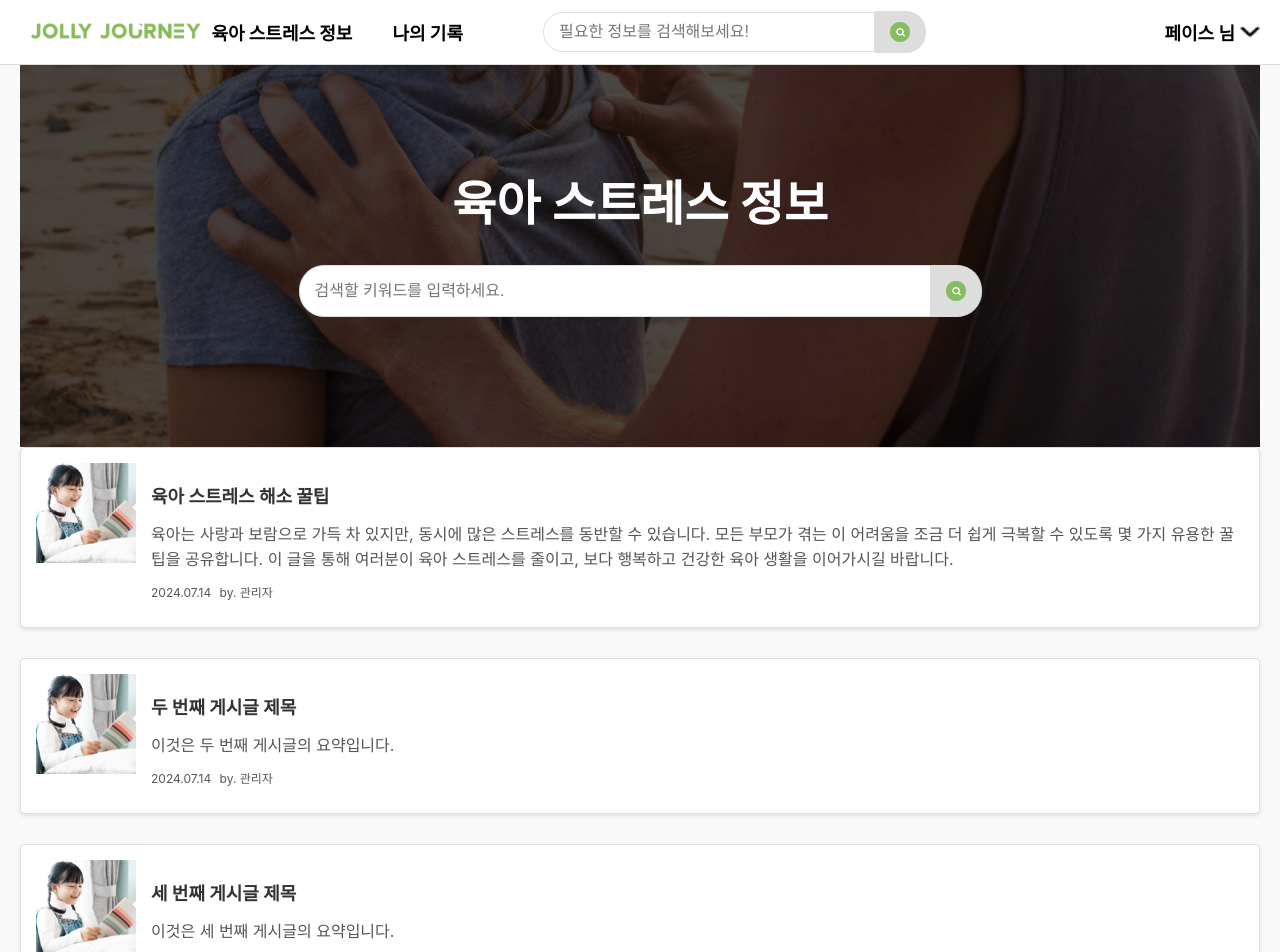
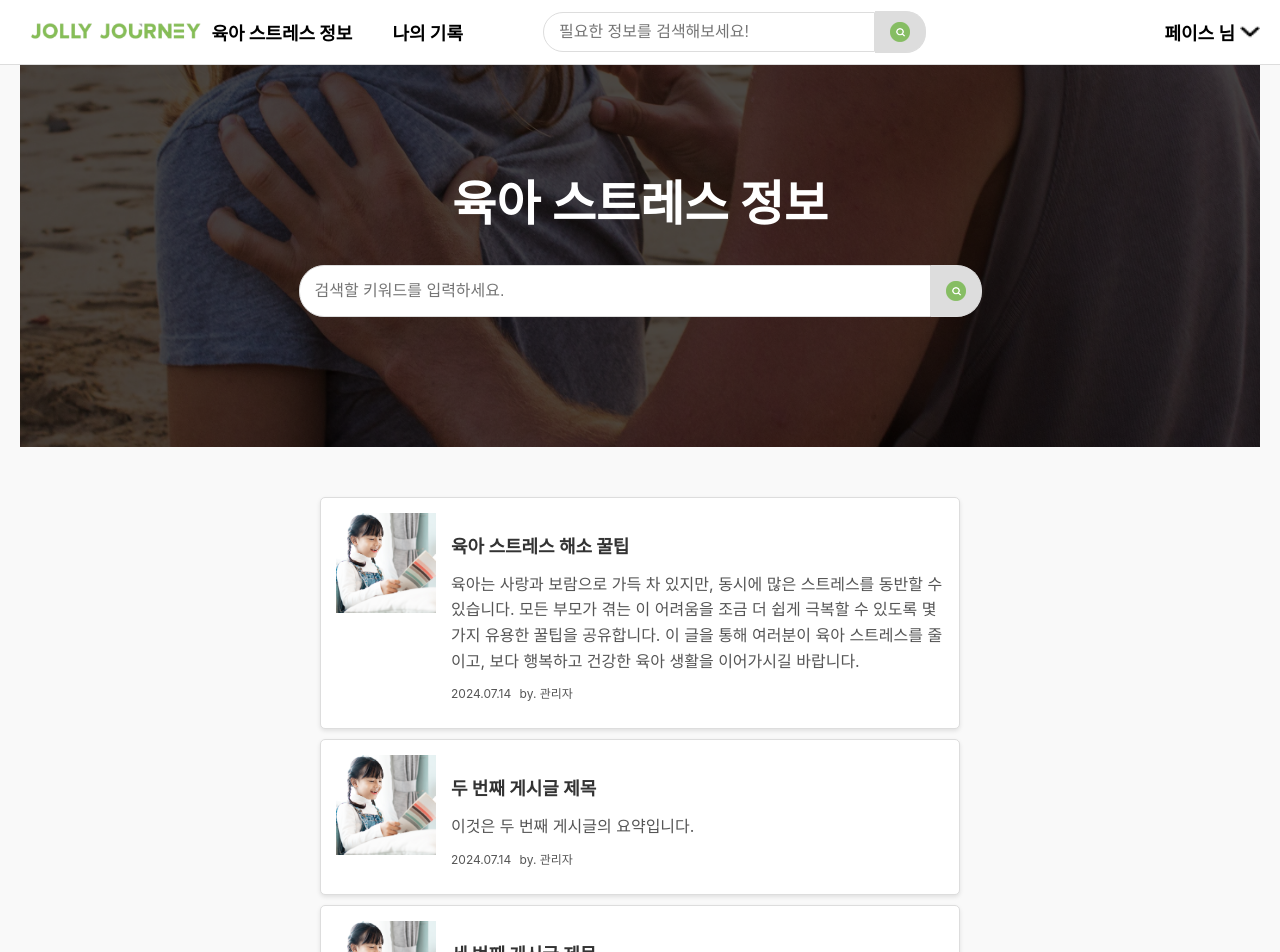
Before and after one commit to Likelion-YeungNam-Univ/12th-JollyJourney-FE, a React (Create React App) app: page / in a window 1280 px wide. Shown: the top 952 px of the page. Built offline with nearby package versions, Linux system fonts and the light colour scheme.

Commit message:
Same problem occured again and solved

```diff
--- a/src/components/board/Board.css
+++ b/src/components/board/Board.css
@@ -9,6 +9,7 @@
   padding: 100px 20px; /* 상하단 패딩 추가 */
   background: url('../../assets/images/Rectangle\ 6865.png') no-repeat center center; /* 배경 이미지 설정 */
   background-size: cover; /* 배경 이미지 크기 조정 */
+  margin-bottom: 50px; /* 하단 마진 추가 */
 }
 
 .board-header h1 {
@@ -50,7 +51,7 @@
 .post-list {
   display: flex;
   flex-direction: column;
-  gap: 20px; /* 게시글 간의 간격 조정 */
+  margin: 0 300px; /* 게시글 리스트 좌우 마진 설정 */
 }
 
 .post-item {
@@ -60,6 +61,7 @@
   background: #fff;
   box-shadow: 0 2px 4px rgba(0, 0, 0, 0.1); /* 그림자 추가 */
   border-radius: 5px; /* 테두리 둥글게 */
+  margin-bottom: 0px; /* 게시글 간의 간격 없애기 */
 }
 
 .post-image {
```
